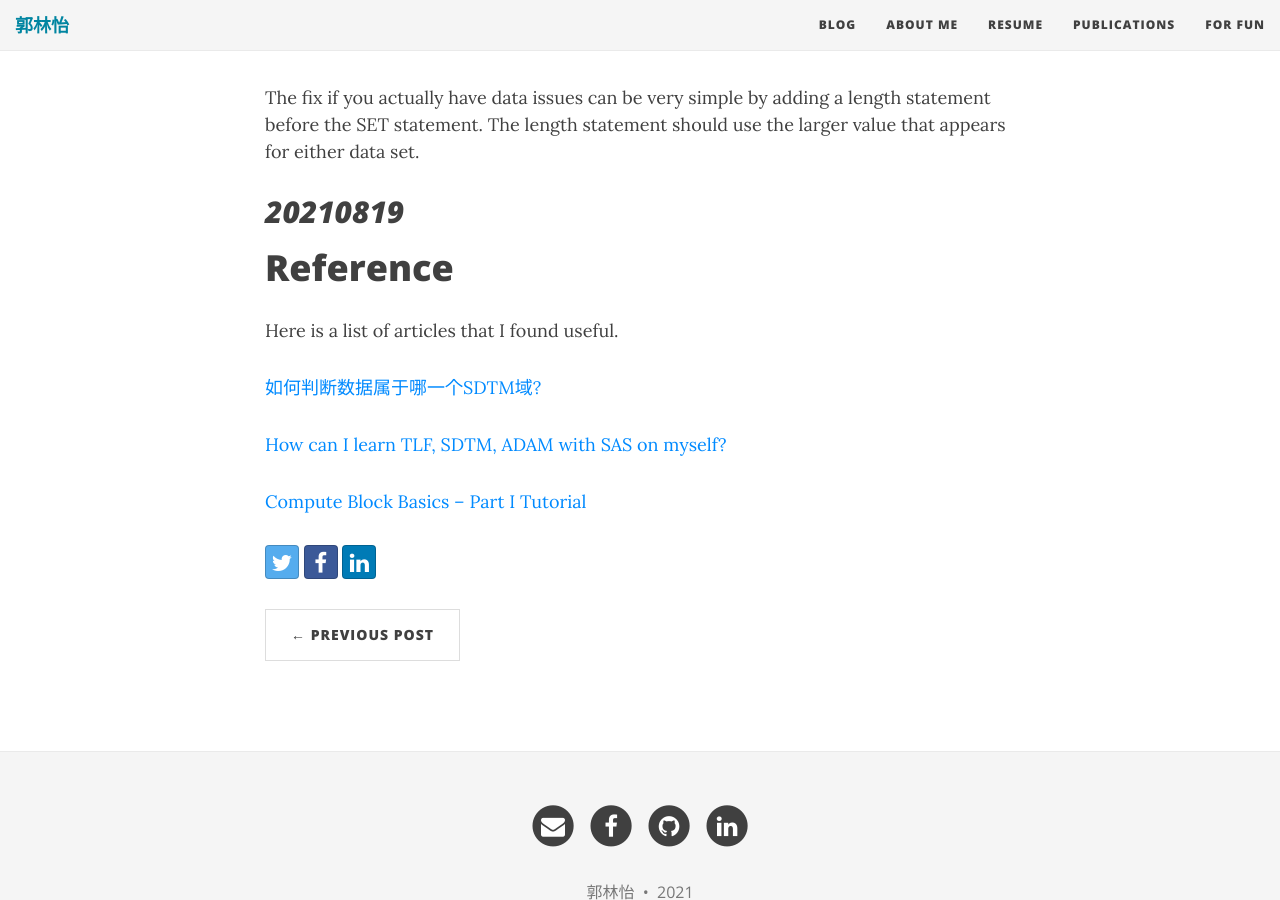
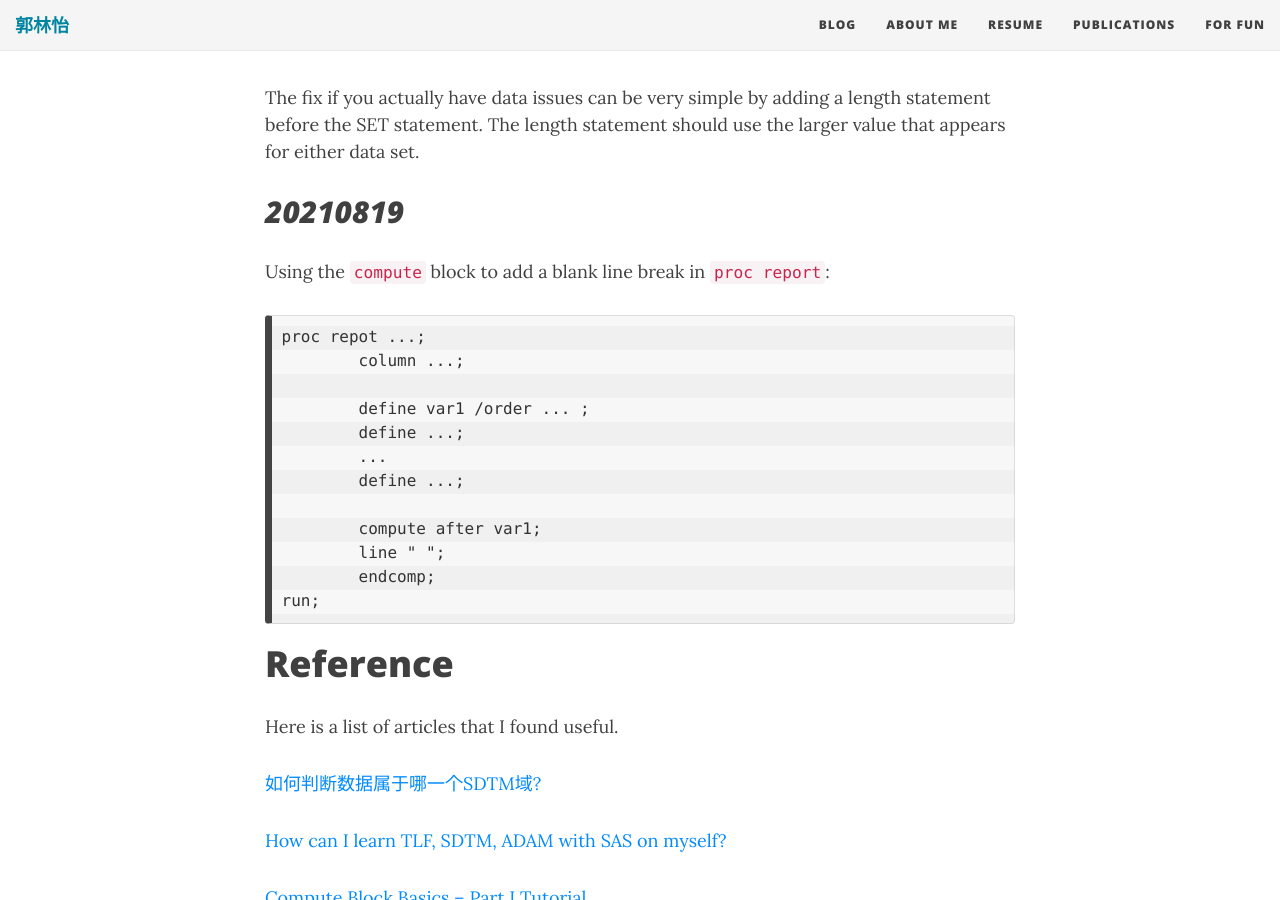
Before and after one commit to LinyiGuo96/LinyiGuo96.github.io, a Jekyll site: the page built from _posts/2021-06-16-SAS-Clinical-Trial-Study-Notes.md, in a window 1280 px wide and 900 px high, scrolled down 22218 px. Built offline with Jekyll 4.4.1, drawn with Linux system fonts in a browser that asks for light colours; nearby versions of some CDN libraries; comment, search, counter and statistics services are not loaded.

Commit message:
Update 2021-06-16-SAS-Clinical-Trial-Study-Notes.md

````diff
--- a/_posts/2021-06-16-SAS-Clinical-Trial-Study-Notes.md
+++ b/_posts/2021-06-16-SAS-Clinical-Trial-Study-Notes.md
@@ -641,6 +641,22 @@ The fix if you actually have data issues can be very simple by adding a length s
 
 ## _20210819_
 
+Using the `compute` block to add a blank line break in `proc report`:
+
+```
+proc repot ...;
+	column ...;
+
+	define var1 /order ... ;
+	define ...;
+	...
+	define ...;
+
+	compute after var1;
+	line " ";
+	endcomp;
+run;
+```
 
 
 
````
